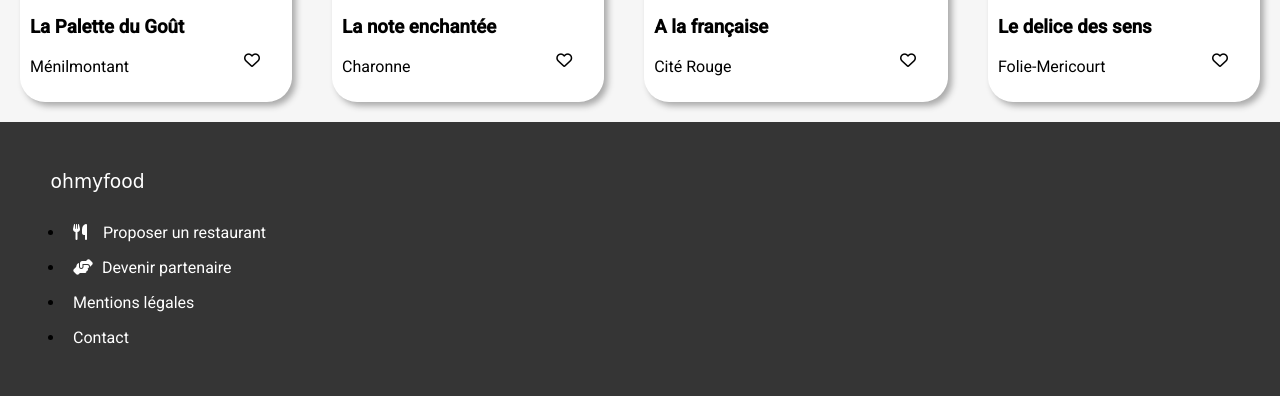
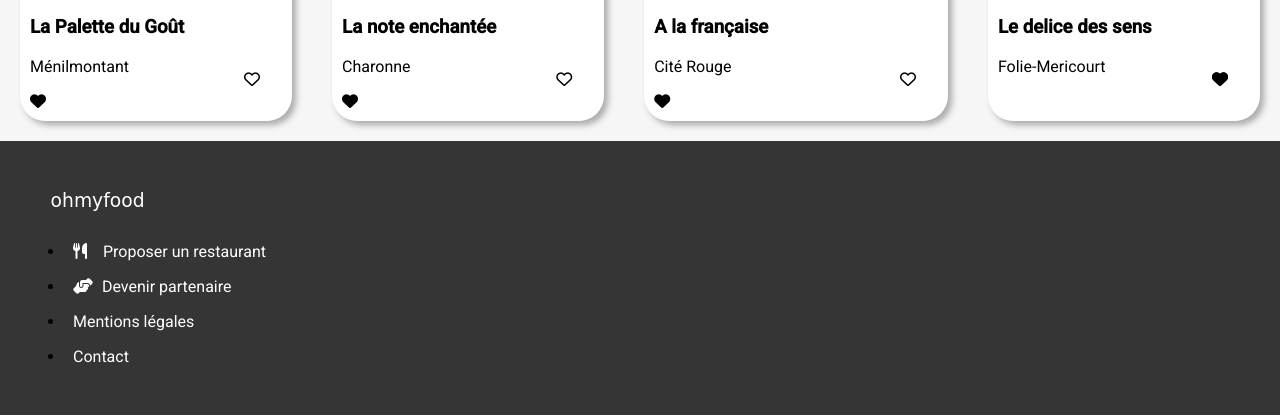
Before and after one commit to mamitasse/ohmyfood, a website: page index.html in a window 1280 px wide. Shown: the part 937-1352 px from the top of the page. Drawn offline with Linux system fonts and the light colour scheme; a web font is replaced by a local one.

Commit message:
ajout coeur solid

```diff
--- a/index.html
+++ b/index.html
@@ -86,6 +86,7 @@
               <h3 class="card__title">La Palette du Goût</h3>
               <p>Ménilmontant</p>
               <div class="card__heart"><i class="fa-regular fa-heart"></i></i></div>
+              <div class="card__heart--solid"><i class="fa-solid fa-heart"></i></i></div>
             </figcaption>
           </a>
         </figure>
@@ -100,6 +101,7 @@
               <h3 class="card__title">La note enchantée</h3>
               <p>Charonne</p>
               <div class="card__heart"><i class="fa-regular fa-heart"></i></i></div>
+              <div class="card__heart--solid"><i class="fa-solid fa-heart"></i></i></div>
             </figcaption>
           </a>
         </figure>
@@ -113,6 +115,7 @@
               <h3 class="card__title">A la française</h3>
               <p>Cité Rouge</p>
               <div class="card__heart"><i class="fa-regular fa-heart"></i></i></div>
+              <div class="card__heart--solid"><i class="fa-solid fa-heart"></i></i></div>
             </figcaption>
           </a>
         </figure>
@@ -123,6 +126,7 @@
               <h3 class="card__title">Le delice des sens</h3>
               <p>Folie-Mericourt</p>
               <div class="card__heart"><i class="fa-regular fa-heart"></i></i></div>
+              <div class="card__heart"><i class="fa-solid fa-heart"></i></i></div>
             </figcaption>
           </a>
         </figure>
```
Also changed, not shown: sass/layout/_operation.scss (line endings or trailing spaces), sass/layout/resto.scss (line endings or trailing spaces), style.css, 1 other file.
